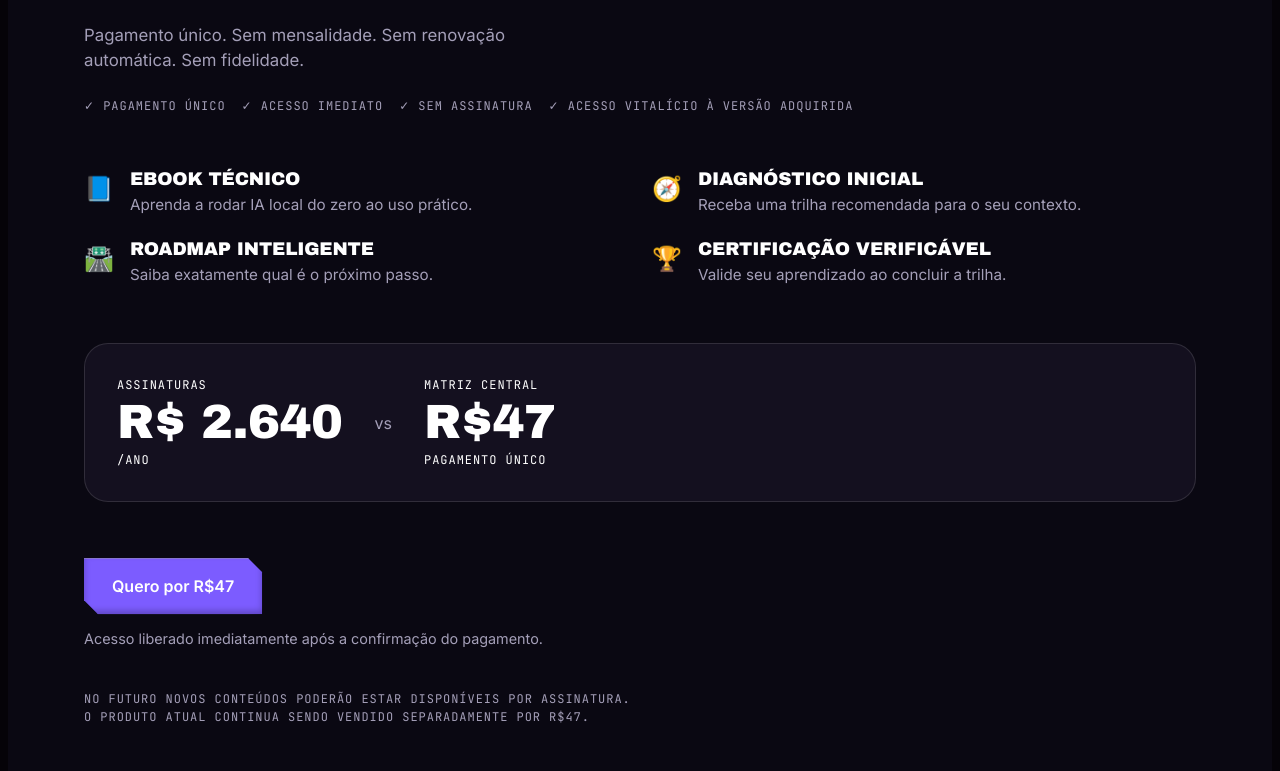
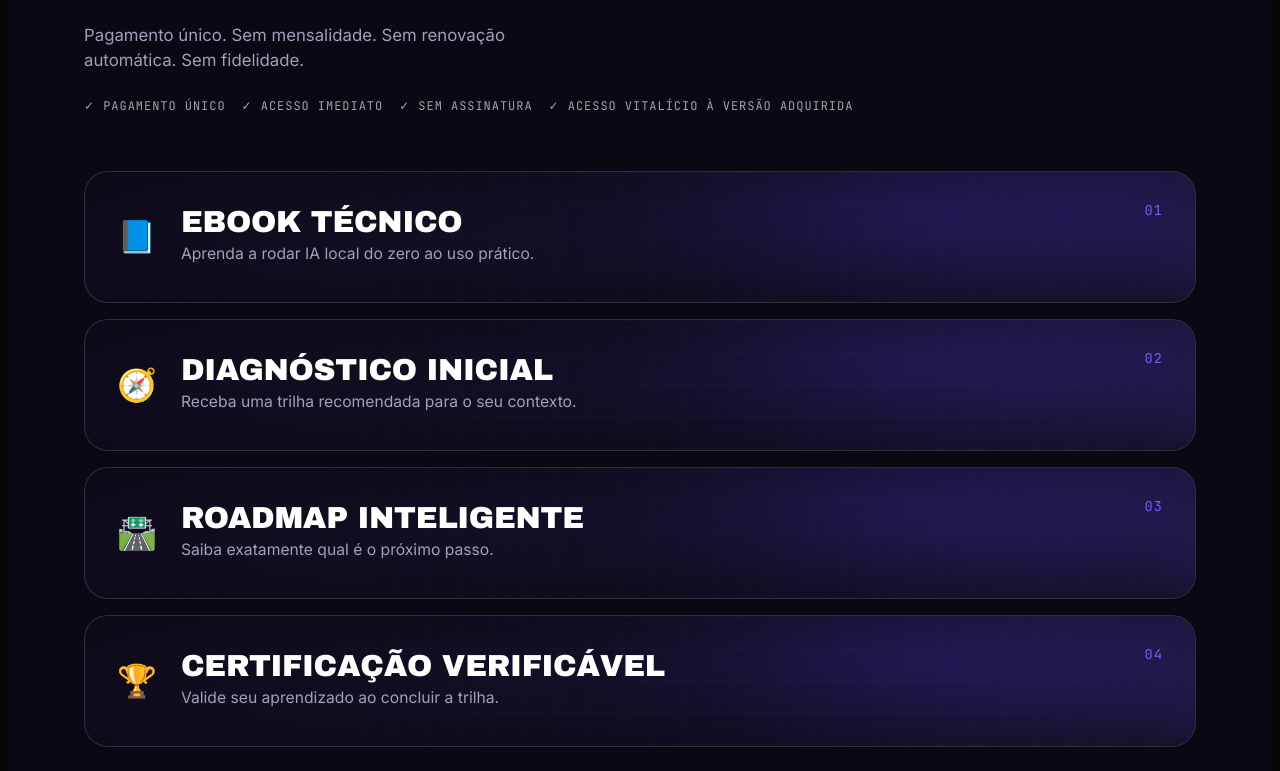
Before and after one commit to limajeferson/matrizcentral, a Next.js app: page / in a window 1280 px wide. Shown: the part 4089-4860 px from the top of the page. Built offline with nearby package versions, Linux system fonts and the light colour scheme.

Commit message:
feat: produtos de UM UNICO PAGAMENTO como banners ultrawide em loop (frente D)

```diff
--- a/src/app/(marketing)/landing-v2.css
+++ b/src/app/(marketing)/landing-v2.css
@@ -498,20 +498,6 @@
   gap: 16px;
   color: var(--mc-gray);
 }
-.mcv2 .mc-price-included {
-  margin-top: 56px;
-  display: grid;
-  grid-template-columns: repeat(2, 1fr);
-  gap: 24px;
-}
-.mcv2 .mc-price-item {
-  display: flex;
-  gap: 16px;
-  align-items: flex-start;
-}
-.mcv2 .mc-price-item-icon { font-size: 1.5rem; }
-.mcv2 .mc-price-item h3 { font-size: 1.15rem; margin-bottom: 6px; }
-.mcv2 .mc-price-item p { color: var(--mc-gray); font-size: 0.95rem; }
 /* ---- Produtos incluídos (banners ultrawide com loop) ---- */
 .mcv2 .mc-product-banners {
   margin-top: 56px;
@@ -616,7 +602,6 @@
 .mcv2 .mc-price-cta-note { margin-top: 14px; color: var(--mc-gray); font-size: 0.9rem; }
 .mcv2 .mc-price-foot { margin-top: 40px; color: var(--mc-gray); max-width: 560px; }
 @media (max-width: 800px) {
-  .mcv2 .mc-price-included { grid-template-columns: 1fr; }
   .mcv2 .mc-price-compare { gap: 20px; }
 }
 
--- a/src/components/marketing/v2/PricingV2.tsx
+++ b/src/components/marketing/v2/PricingV2.tsx
@@ -2,6 +2,7 @@
 
 import { annualSpendBRL, formatBRL } from "@/lib/annual-spend";
 import { AnimatedCounter, Reveal } from "./motion-primitives";
+import ProductBanner from "./ProductBanner";
 
 const INCLUDED = [
   { icon: "📘", label: "Ebook Técnico", description: "Aprenda a rodar IA local do zero ao uso prático." },
@@ -40,15 +41,15 @@ export default function PricingV2() {
         </Reveal>
 
         <Reveal delay={0.3}>
-          <div className="mc-price-included">
-            {INCLUDED.map((item) => (
-              <div className="mc-price-item" key={item.label}>
-                <span className="mc-price-item-icon" aria-hidden="true">{item.icon}</span>
-                <div>
-                  <h3 className="mc-display">{item.label}</h3>
-                  <p>{item.description}</p>
-                </div>
-              </div>
+          <div className="mc-product-banners">
+            {INCLUDED.map((item, index) => (
+              <ProductBanner
+                key={item.label}
+                icon={item.icon}
+                label={item.label}
+                description={item.description}
+                index={index}
+              />
             ))}
           </div>
         </Reveal>
```
